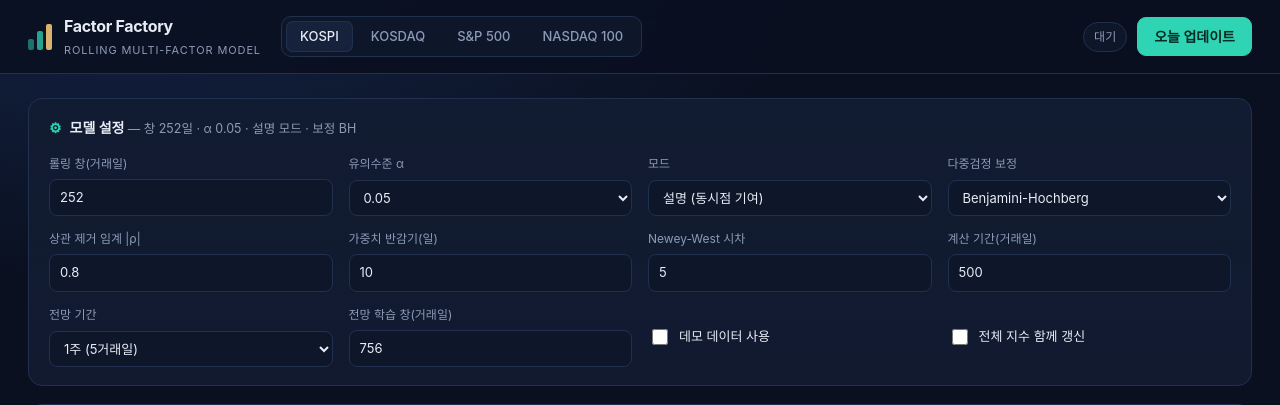
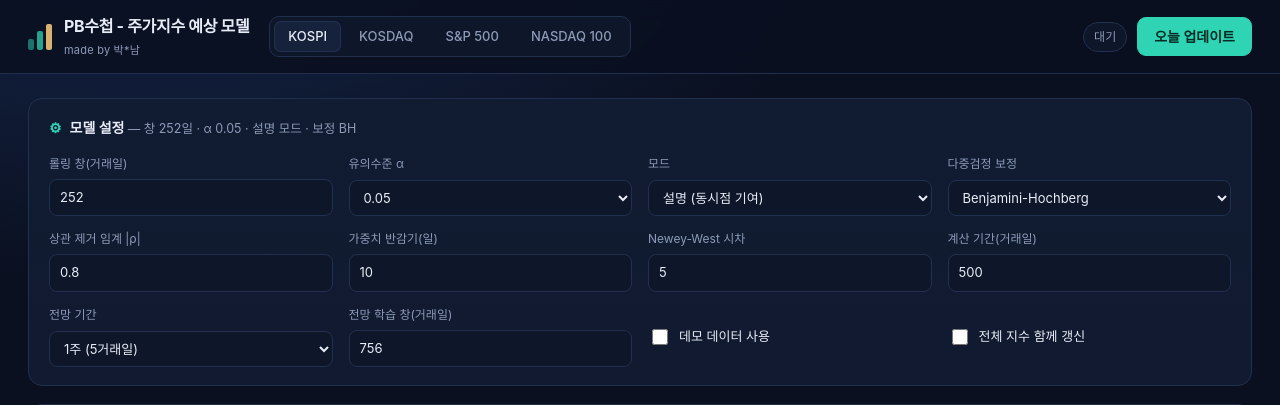
Before and after one commit to yogafire2030-sys/PB_WIRE_KR, a Flask app: page / in a window 1280 px wide. Shown: the top 405 px of the page. Run offline with Flask 3, Linux system fonts and the light colour scheme; data that the repository does not hold is empty; some web fonts are replaced.

Commit message:
Rename dashboard title to PB수첩 - 주가지수 예상 모델
Co-Authored-By: Claude Opus 5.5 <noreply@anthropic.com>
Claude-Session: https://claude.ai/code/session_01KCTPpfVpPAMR5Atrijz8wk

```diff
--- a/factor_factory/static/css/style.css
+++ b/factor_factory/static/css/style.css
@@ -216,3 +216,4 @@ tr.dim td { opacity: .62; }
 @media (max-width: 1100px) { .outlook-grid { grid-template-columns: 1fr 1fr; } .outlook-grid > :last-child { grid-column: 1 / -1; } }
 @media (max-width: 640px) { .outlook-grid { grid-template-columns: 1fr; } .gauge-box .prob { font-size: 40px; } }
 .static-note { margin: 12px 0 0; }
+.brand small.credit { text-transform: none; letter-spacing: .02em; }
--- a/factor_factory/templates/index.html
+++ b/factor_factory/templates/index.html
@@ -6,7 +6,7 @@
 {% if static_site %}<meta name="robots" content="noindex, nofollow">
 <meta http-equiv="Content-Security-Policy" content="default-src 'self'; script-src 'self' https://cdnjs.cloudflare.com; style-src 'self' https://cdn.jsdelivr.net; font-src https://cdn.jsdelivr.net; img-src 'self' data:; connect-src 'self'; base-uri 'none'; form-action 'none'; object-src 'none'">
 <meta name="referrer" content="no-referrer">{% else %}<meta name="csrf-token" content="{{ csrf }}">{% endif %}
-<title>Factor Factory · {{ targets[target].name }}</title>
+<title>PB수첩 - 주가지수 예상 모델 · {{ targets[target].name }}</title>
 <link rel="stylesheet" href="https://cdn.jsdelivr.net/gh/orioncactus/pretendard@v1.3.9/dist/web/variable/pretendardvariable-dynamic-subset.min.css">
 <link rel="stylesheet" href="{{ static_prefix }}css/style.css">
 </head>
@@ -15,8 +15,8 @@
   <div class="brand">
     <span class="logo" aria-hidden="true"><i></i><i></i><i></i></span>
     <div>
-      <strong>Factor Factory</strong>
-      <small>Rolling Multi-Factor Model</small>
+      <strong>PB수첩 - 주가지수 예상 모델</strong>
+      <small class="credit">made by 박*남</small>
     </div>
   </div>
   <nav class="tabs" aria-label="대상 지수">
```
